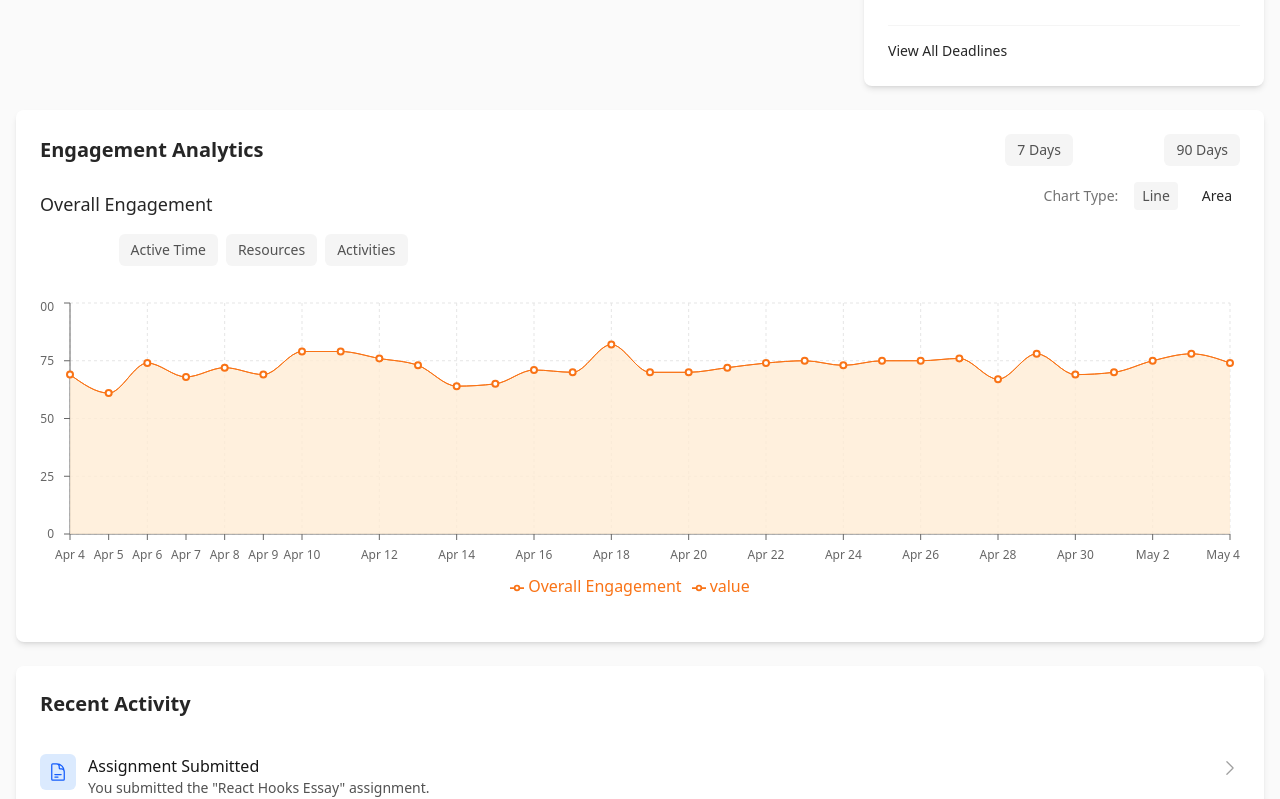
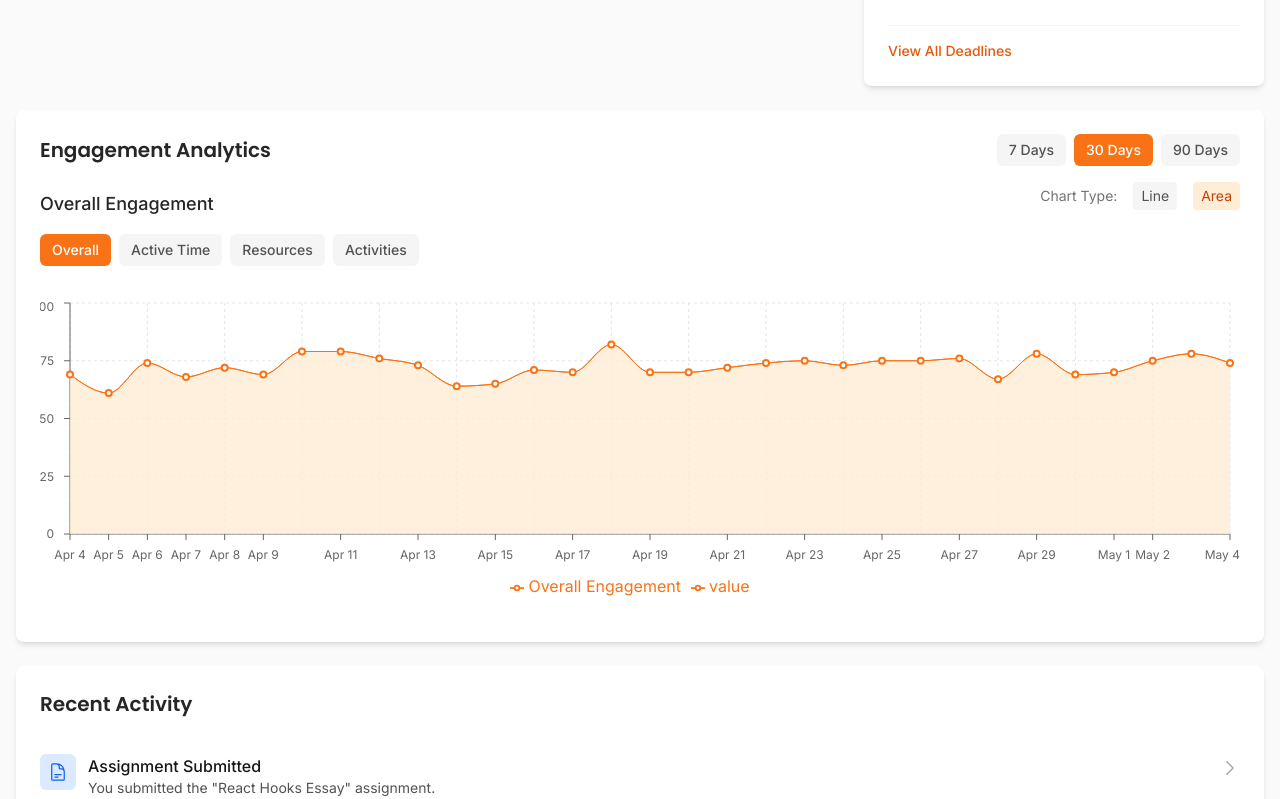
Before and after one commit to abdulazeem1357/lms-demo-frontend, a React (Vite) app: page /dashboard in a window 1280 px wide. Shown: the part 714-1513 px from the top of the page. Built offline with nearby package versions, Linux system fonts and the light colour scheme; no server answers; sample sign-in values are in the browser's storage.

Commit message:
feat: Update theme customizations and color palette in Tailwind configuration

```diff
--- a/src/index.css
+++ b/src/index.css
@@ -1,15 +1,123 @@
+/* Import fonts first */
+@import url('https://fonts.googleapis.com/css2?family=Inter:wght@300;400;500;600;700&display=swap');
+@import url('https://fonts.googleapis.com/css2?family=Poppins:wght@400;500;600;700&display=swap');
+
+/* Import Tailwind's base, components, and utilities */
 @import "tailwindcss";
 
+/* Define theme customizations using CSS custom properties */
 @theme {
-    --font-display: "Satoshi", "sans-serif";
-    --breakpoint-3xl: 1920px;
-    --color-avocado-100: oklch(0.99 0 0);
-    --color-avocado-200: oklch(0.98 0.04 113.22);
-    --color-avocado-300: oklch(0.94 0.11 115.03);
-    --color-avocado-400: oklch(0.92 0.19 114.08);
-    --color-avocado-500: oklch(0.84 0.18 117.33);
-    --color-avocado-600: oklch(0.53 0.12 118.34);
-    --ease-fluid: cubic-bezier(0.3, 0, 0, 1);
-    --ease-snappy: cubic-bezier(0.2, 0, 0, 1);
-    /* ... */
+  /* Breakpoints (Default Tailwind values shown, add/modify as needed) */
+  --breakpoint-sm: 640px;
+  --breakpoint-md: 768px;
+  --breakpoint-lg: 1024px;
+  --breakpoint-xl: 1280px;
+  --breakpoint-2xl: 1536px;
+  /* You can add more custom breakpoints like --breakpoint-3xl: 1920px; */
+
+  /* Colors */
+  /* Main orange palette (primary) */
+  --color-primary-50: #fff7ed;
+  --color-primary-100: #ffedd5;
+  --color-primary-200: #fed7aa;
+  --color-primary-300: #fdba74;
+  --color-primary-400: #fb923c;
+  --color-primary-500: #f97316; /* Base orange */
+  --color-primary-600: #ea580c;
+  --color-primary-700: #c2410c;
+  --color-primary-800: #9a3412;
+  --color-primary-900: #7c2d12;
+  --color-primary-950: #431407;
+
+  /* Supporting colors (secondary) */
+  --color-secondary-50: #f0fdfa;
+  --color-secondary-100: #ccfbf1;
+  --color-secondary-200: #99f6e4;
+  --color-secondary-300: #5eead4;
+  --color-secondary-400: #2dd4bf;
+  --color-secondary-500: #14b8a6;
+  --color-secondary-600: #0d9488;
+  --color-secondary-700: #0f766e;
+  --color-secondary-800: #115e59;
+  --color-secondary-900: #134e4a;
+  --color-secondary-950: #042f2e;
+
+  /* Neutral colors */
+  --color-neutral-50: #fafafa;
+  --color-neutral-100: #f5f5f5;
+  --color-neutral-200: #e5e5e5;
+  --color-neutral-300: #d4d4d4;
+  --color-neutral-400: #a3a3a3;
+  --color-neutral-500: #737373;
+  --color-neutral-600: #525252;
+  --color-neutral-700: #404040;
+  --color-neutral-800: #262626;
+  --color-neutral-900: #171717;
+  --color-neutral-950: #0a0a0a;
+
+  /* Status colors */
+  --color-success: #22c55e;
+  --color-warning: #eab308;
+  --color-error: #ef4444;
+  --color-info: #3b82f6;
+
+  /* Fonts */
+  /* Note: Array values are converted to comma-separated strings */
+  --font-sans: 'Inter', 'system-ui', 'sans-serif';
+  --font-heading: 'Poppins', 'sans-serif';
+
+  /* Border Radius */
+  /* Note: DEFAULT key maps to the root name (e.g., --rounded) */
+  --rounded-sm: 0.125rem;
+  --rounded: 0.25rem; /* Default */
+  --rounded-md: 0.375rem;
+  --rounded-lg: 0.5rem;
+  --rounded-xl: 0.75rem;
+  --rounded-2xl: 1rem;
+  --rounded-3xl: 1.5rem;
+  --rounded-full: 9999px;
+
+  /* Box Shadows */
+  /* Note: DEFAULT key maps to the root name (e.g., --shadow) */
+  --shadow-sm: 0 1px 2px 0 rgba(0, 0, 0, 0.05);
+  --shadow: 0 1px 3px 0 rgba(0, 0, 0, 0.1), 0 1px 2px -1px rgba(0, 0, 0, 0.1); /* Default */
+  --shadow-md: 0 4px 6px -1px rgba(0, 0, 0, 0.1), 0 2px 4px -2px rgba(0, 0, 0, 0.1);
+  --shadow-lg: 0 10px 15px -3px rgba(0, 0, 0, 0.1), 0 4px 6px -4px rgba(0, 0, 0, 0.1);
+  --shadow-xl: 0 20px 25px -5px rgba(0, 0, 0, 0.1), 0 8px 10px -6px rgba(0, 0, 0, 0.1);
+
+  /* You can add other theme values like spacing, opacity, etc. here */
+  /* Example: --spacing-1: 0.25rem; */
+  /* Example: --opacity-50: 0.5; */
+}
+
+@layer base {
+  html {
+    @apply font-sans; /* Apply the sans font stack globally */
   }
+  /* You could apply font-heading to headings here too if desired */
+  /* h1, h2, h3, h4, h5, h6 { */
+  /* @apply font-heading; */
+  /* } */
+}
+
+/* Optional: Add custom base styles, component classes, or utility overrides below */
+/* @layer base { */
+/* body { */
+/* @apply font-sans text-neutral-900 bg-neutral-50; */
+/* } */
+/* h1, h2, h3, h4, h5, h6 { */
+/* @apply font-heading; */
+/* } */
+/* } */
+
+/* @layer components { */
+/* .btn-primary { */
+/* @apply bg-primary-500 text-white hover:bg-primary-600 px-4 py-2 rounded; */
+/* } */
+/* } */
+
+/* @layer utilities { */
+/* .text-balance { */
+/* text-wrap: balance; */
+/* } */
+/* } */
--- a/tailwind.config.ts
+++ b/tailwind.config.ts
@@ -1,83 +1,17 @@
 import type { Config } from 'tailwindcss';
 
 export default {
+  // Configure paths to all of your template files
   content: [
     './index.html',
-    './src/**/*.{js,ts,jsx,tsx}',
+    './src/**/*.{js,ts,jsx,tsx}', // Adjust this glob pattern if needed
   ],
-  theme: {
-    extend: {
-      colors: {
-        // Main orange palette
-        primary: {
-          50: '#fff7ed',
-          100: '#ffedd5',
-          200: '#fed7aa',
-          300: '#fdba74',
-          400: '#fb923c',
-          500: '#f97316', // Base orange
-          600: '#ea580c',
-          700: '#c2410c',
-          800: '#9a3412',
-          900: '#7c2d12',
-          950: '#431407',
-        },
-        // Supporting colors
-        secondary: {
-          50: '#f0fdfa',
-          100: '#ccfbf1',
-          200: '#99f6e4',
-          300: '#5eead4',
-          400: '#2dd4bf',
-          500: '#14b8a6',
-          600: '#0d9488',
-          700: '#0f766e',
-          800: '#115e59',
-          900: '#134e4a',
-          950: '#042f2e',
-        },
-        // Neutral colors for text, backgrounds, etc.
-        neutral: {
-          50: '#fafafa',
-          100: '#f5f5f5',
-          200: '#e5e5e5',
-          300: '#d4d4d4',
-          400: '#a3a3a3',
-          500: '#737373',
-          600: '#525252',
-          700: '#404040',
-          800: '#262626',
-          900: '#171717',
-          950: '#0a0a0a',
-        },
-        // Success, warning, error status colors
-        success: '#22c55e',
-        warning: '#eab308',
-        error: '#ef4444',
-        info: '#3b82f6',
-      },
-      fontFamily: {
-        sans: ['Inter', 'system-ui', 'sans-serif'],
-        heading: ['Poppins', 'sans-serif'],
-      },
-      borderRadius: {
-        'sm': '0.125rem',
-        DEFAULT: '0.25rem',
-        'md': '0.375rem',
-        'lg': '0.5rem',
-        'xl': '0.75rem',
-        '2xl': '1rem',
-        '3xl': '1.5rem',
-        'full': '9999px',
-      },
-      boxShadow: {
-        'sm': '0 1px 2px 0 rgba(0, 0, 0, 0.05)',
-        DEFAULT: '0 1px 3px 0 rgba(0, 0, 0, 0.1), 0 1px 2px -1px rgba(0, 0, 0, 0.1)',
-        'md': '0 4px 6px -1px rgba(0, 0, 0, 0.1), 0 2px 4px -2px rgba(0, 0, 0, 0.1)',
-        'lg': '0 10px 15px -3px rgba(0, 0, 0, 0.1), 0 4px 6px -4px rgba(0, 0, 0, 0.1)',
-        'xl': '0 20px 25px -5px rgba(0, 0, 0, 0.1), 0 8px 10px -6px rgba(0, 0, 0, 0.1)',
-      },
-    },
-  },
-  plugins: [],
+
+  // Theme customizations are now defined in index.css using @theme
+  // Keep this file primarily for content paths and plugins
+
+  plugins: [
+    // Add any Tailwind plugins here
+  ],
+
 } satisfies Config;
```
